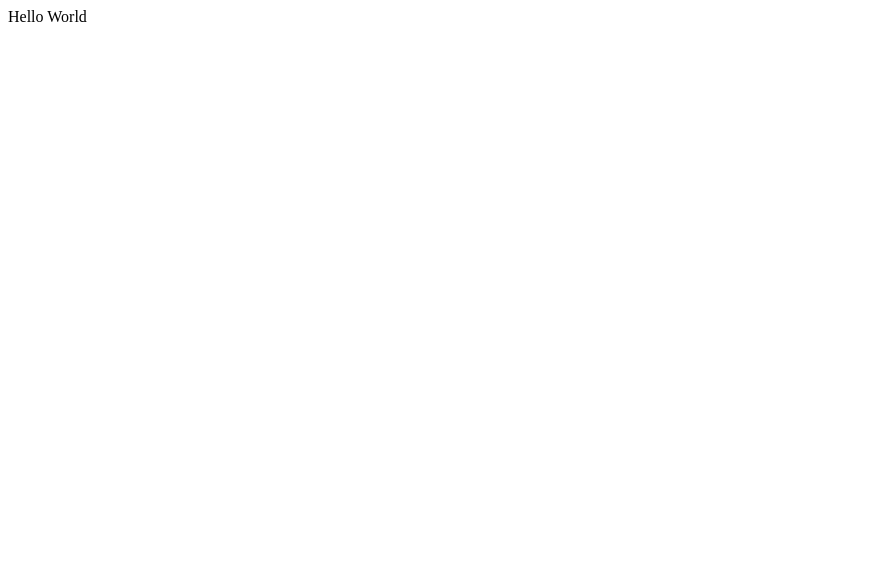
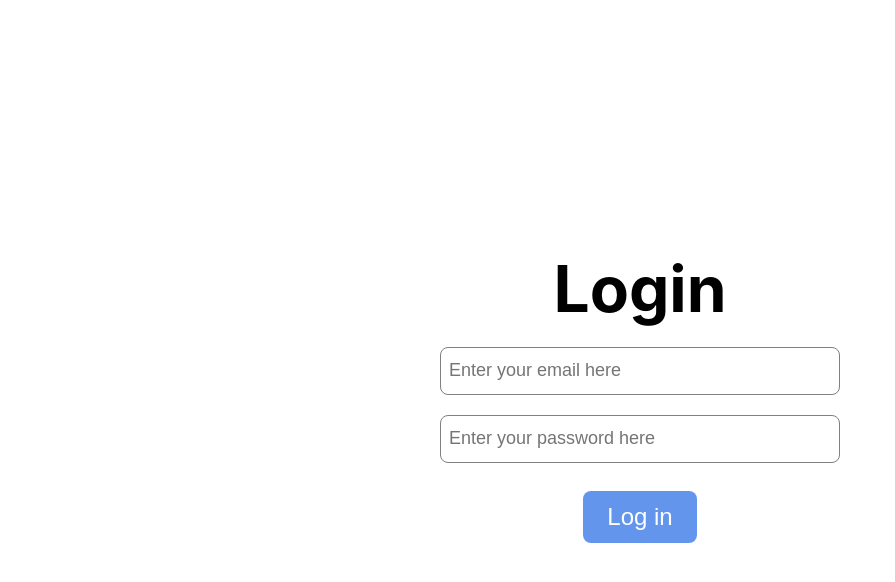
Before and after one commit to andresgd7/azureApp, a React (Create React App) app: page /login in a window 1280 px wide. Shown: the top 582 px of the page, without its empty margins (0-895 px from the left). Built offline with nearby package versions, Linux system fonts and the light colour scheme; the HTML template or start-up script is replaced by a standard one.

Commit message:
ci: add Azure Static Web Apps workflow file on-behalf-of: @Azure opensource@microsoft.com

```diff
--- /dev/null
+++ b/src/App.css
@@ -0,0 +1,63 @@
+.mainContainer {
+    flex-direction: column;
+    display: flex;
+    align-items: center;
+    justify-content: center;
+    height: 100vh;
+  }
+
+  .titleContainer {
+    display: flex;
+    flex-direction: column;
+    font-size: 64px;
+    font-weight: bolder;
+    align-items: center;
+    justify-content: center;
+  }
+
+  .resultContainer,
+  .historyItem {
+    flex-direction: row;
+    display: flex;
+    width: 400px;
+    align-items: center;
+    justify-content: space-between;
+  }
+
+  .historyContainer {
+    flex-direction: column;
+    display: flex;
+    height: 200px;
+    align-items: center;
+    flex-grow: 5;
+    justify-content: flex-start;
+  }
+
+  .buttonContainer {
+    display: flex;
+    flex-direction: column;
+    align-items: center;
+    justify-content: center;
+    height: 260px;
+  }
+
+  .inputContainer {
+    display: flex;
+    flex-direction: column;
+    align-items: flex-start;
+    justify-content: center;
+  }
+
+  .inputContainer > .errorLabel {
+    color: red;
+    font-size: 12px;
+  }
+
+  .inputBox {
+    height: 48px;
+    width: 400px;
+    font-size: large;
+    border-radius: 8px;
+    border: 1px solid grey;
+    padding-left: 8px;
+  }
--- a/src/App.js
+++ b/src/App.js
@@ -1,8 +1,23 @@
-import React from 'react';
+import { BrowserRouter, Route, Routes } from 'react-router-dom'
+import Home from './views/home/home.js'
+import Login from './views/login/login.js'
+import './App.css'
+import { useEffect, useState } from 'react'
 
 function App() {
-  const value = 'World';
-  return <div>Hello {value}</div>;
+  const [loggedIn, setLoggedIn] = useState(false)
+  const [email, setEmail] = useState('')
+
+  return (
+    <div className="App">
+      <BrowserRouter>
+        <Routes>
+          <Route path="/" element={<Home email={email} loggedIn={loggedIn} setLoggedIn={setLoggedIn} />} />
+          <Route path="/login" element={<Login setLoggedIn={setLoggedIn} setEmail={setEmail} />} />
+        </Routes>
+      </BrowserRouter>
+    </div>
+  )
 }
 
-export default App;
+export default App
--- a/src/index.css
+++ b/src/index.css
@@ -0,0 +1,53 @@
+html,
+body {
+  padding: 0;
+  margin: 0;
+  font-family:
+    -apple-system,
+    BlinkMacSystemFont,
+    Segoe UI,
+    Roboto,
+    Oxygen,
+    Ubuntu,
+    Cantarell,
+    Fira Sans,
+    Droid Sans,
+    Helvetica Neue,
+    sans-serif;
+}
+
+* {
+  box-sizing: border-box;
+}
+
+main {
+  padding: 5rem 0;
+  flex: 1;
+  display: flex;
+  flex-direction: column;
+  justify-content: center;
+  align-items: center;
+}
+
+code {
+  background: #fafafa;
+  border-radius: 5px;
+  padding: 0.75rem;
+  font-family:
+    Menlo,
+    Monaco,
+    Lucida Console,
+    Courier New,
+    monospace;
+}
+
+input[type='button'] {
+  border: none;
+  background: cornflowerblue;
+  color: white;
+  padding: 12px 24px;
+  margin: 8px;
+  font-size: 24px;
+  border-radius: 8px;
+  cursor: pointer;
+}
--- /dev/null
+++ b/src/views/home/home.js
@@ -0,0 +1,30 @@
+import React from 'react'
+import { useNavigate } from 'react-router-dom'
+
+const Home = (props) => {
+  const { loggedIn, email } = props
+  const navigate = useNavigate()
+
+  const onButtonClick = () => {
+  }
+
+  return (
+    <div className="mainContainer">
+      <div className={'titleContainer'}>
+        <div>Welcome!</div>
+      </div>
+      <div>This is the home page.</div>
+      <div className={'buttonContainer'}>
+        <input
+          className={'inputButton'}
+          type="button"
+          onClick={onButtonClick}
+          value={loggedIn ? 'Log out' : 'Log in'}
+        />
+        {loggedIn ? <div>Your email address is {email}</div> : <div />}
+      </div>
+    </div>
+  )
+}
+
+export default Home
--- /dev/null
+++ b/src/views/login/login.js
@@ -0,0 +1,49 @@
+import React, { useState } from 'react'
+import { useNavigate } from 'react-router-dom'
+
+const Login = (props) => {
+  const [email, setEmail] = useState('')
+  const [password, setPassword] = useState('')
+  const [emailError, setEmailError] = useState('')
+  const [passwordError, setPasswordError] = useState('')
+
+  const navigate = useNavigate()
+
+  const onButtonClick = () => {
+    // You'll update this function later...
+  }
+
+  return (
+    <div className={'mainContainer'}>
+      <div className={'titleContainer'}>
+        <div>Login</div>
+      </div>
+      <br />
+      <div className={'inputContainer'}>
+        <input
+          value={email}
+          placeholder="Enter your email here"
+          onChange={(ev) => setEmail(ev.target.value)}
+          className={'inputBox'}
+        />
+        <label className="errorLabel">{emailError}</label>
+      </div>
+      <br />
+      <div className={'inputContainer'}>
+        <input
+          value={password}
+          placeholder="Enter your password here"
+          onChange={(ev) => setPassword(ev.target.value)}
+          className={'inputBox'}
+        />
+        <label className="errorLabel">{passwordError}</label>
+      </div>
+      <br />
+      <div className={'inputContainer'}>
+        <input className={'inputButton'} type="button" onClick={onButtonClick} value={'Log in'} />
+      </div>
+    </div>
+  )
+}
+
+export default Login
```
